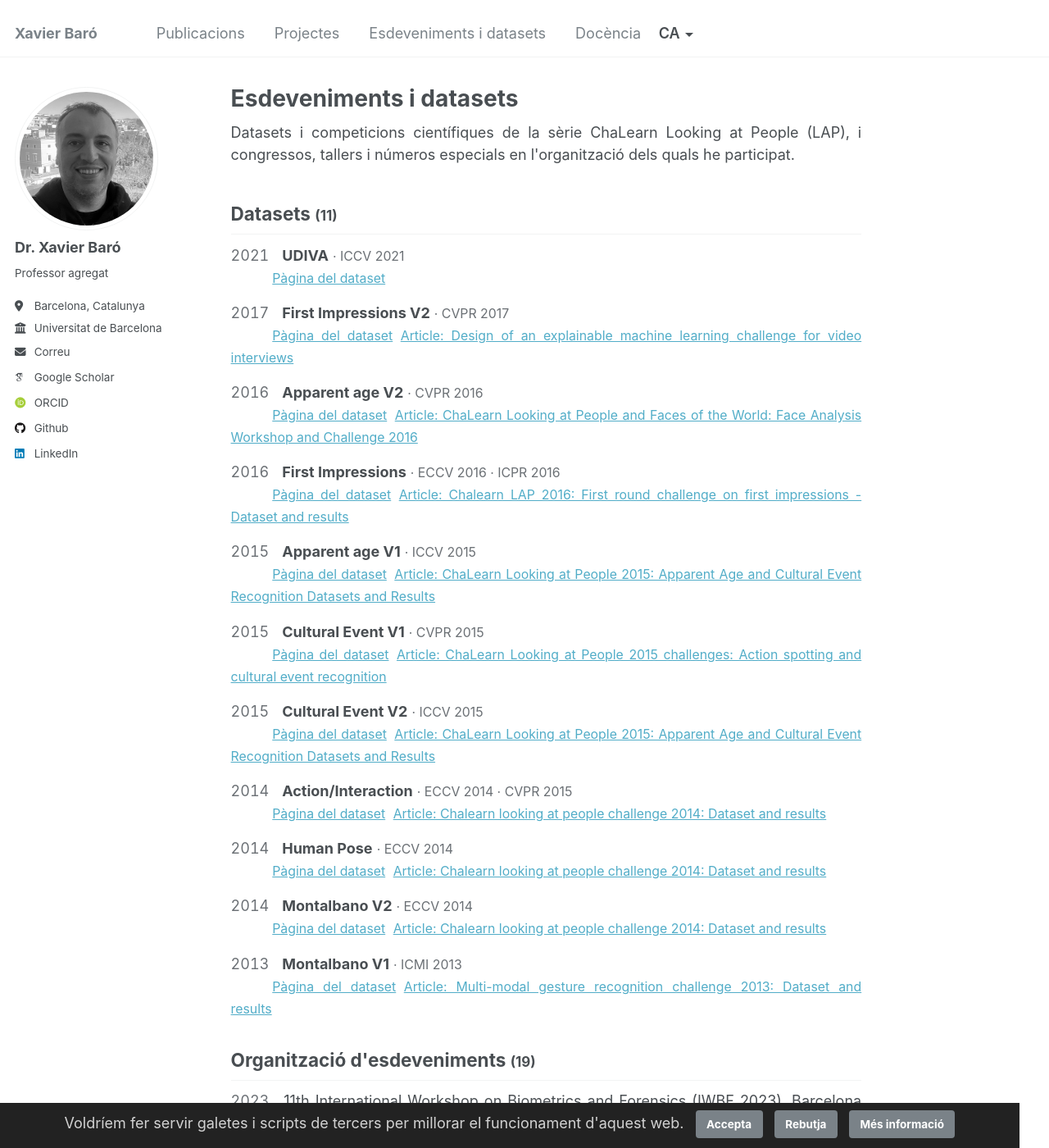
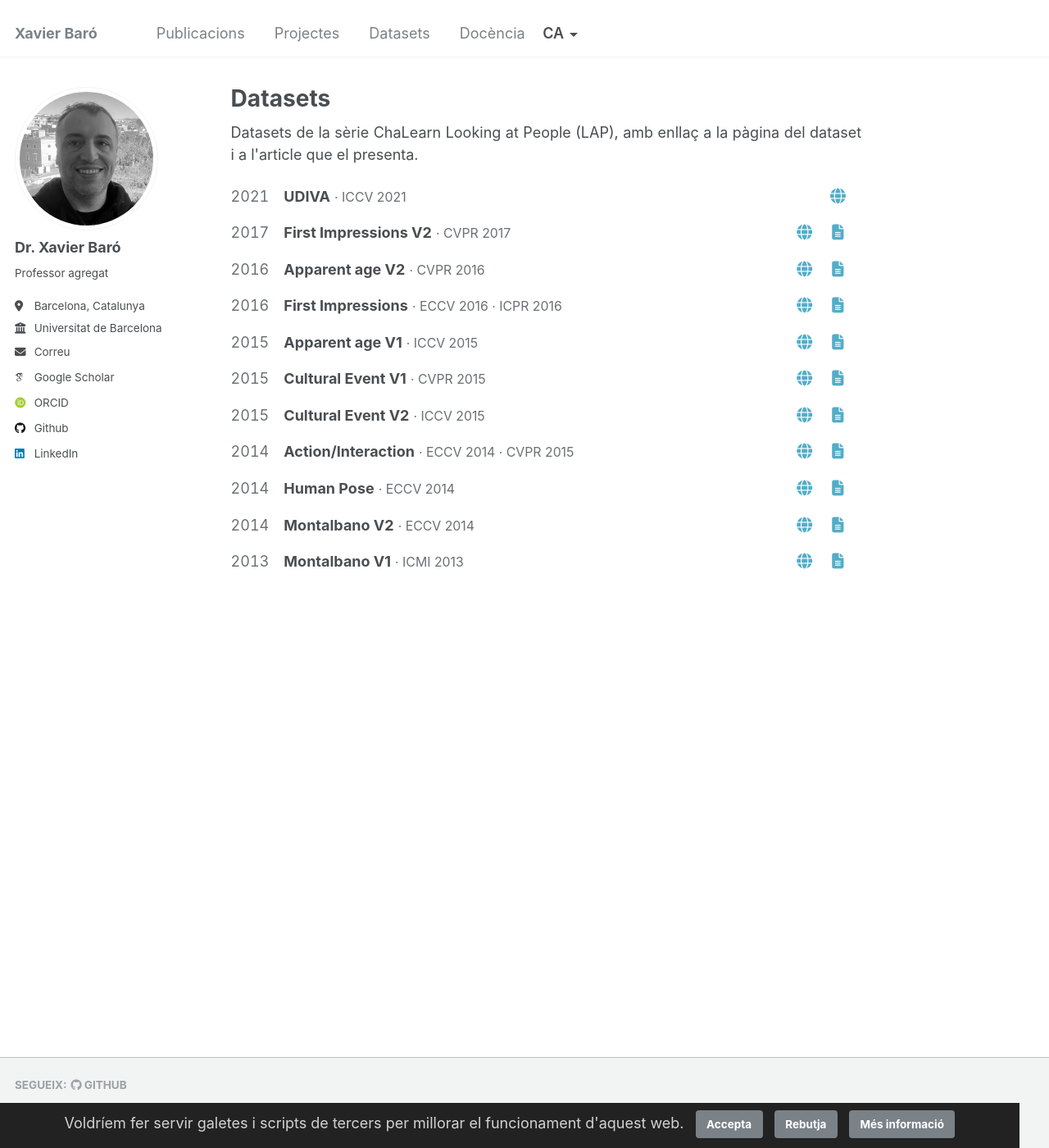
Before and after one commit to xbaro/xbaro.github.io, a Jekyll site: the page built from _pages/events.md, in a window 1280 px wide and 1400 px high. Shown: the whole window at 82% size. Built offline with Jekyll 4.4.1, drawn with Linux system fonts in a browser that asks for light colours; some web fonts are replaced; some of the changed text lies outside the part shown.

Commit message:
Datasets page: icon links, events tab hidden behind show_events flag
Co-Authored-By: Claude Sonnet 5.5 <noreply@anthropic.com>

```diff
--- a/_data/i18n.yml
+++ b/_data/i18n.yml
@@ -35,7 +35,7 @@ en:
   proj_type: "Project type"
   proj_none: "No projects match the filters."
   events: "Events and datasets"
-  events_intro: "Datasets and scientific competitions released within the ChaLearn Looking at People (LAP) series, and conferences, workshops and special issues I have helped organise."
+  events_intro: "Datasets released within the ChaLearn Looking at People (LAP) series, with a link to the dataset page and to the paper that presents it."
   ev_datasets: "Datasets"
   ev_events: "Event organisation"
   ev_special: "Special issues"
@@ -117,7 +117,7 @@ ca:
   proj_type: "Tipus de projecte"
   proj_none: "Cap projecte coincideix amb els filtres."
   events: "Esdeveniments i datasets"
-  events_intro: "Datasets i competicions científiques de la sèrie ChaLearn Looking at People (LAP), i congressos, tallers i números especials en l'organització dels quals he participat."
+  events_intro: "Datasets de la sèrie ChaLearn Looking at People (LAP), amb enllaç a la pàgina del dataset i a l'article que el presenta."
   ev_datasets: "Datasets"
   ev_events: "Organització d'esdeveniments"
   ev_special: "Números especials"
@@ -199,7 +199,7 @@ es:
   proj_type: "Tipo de proyecto"
   proj_none: "Ningún proyecto coincide con los filtros."
   events: "Eventos y datasets"
-  events_intro: "Datasets y competiciones científicas de la serie ChaLearn Looking at People (LAP), y congresos, talleres y números especiales en cuya organización he participado."
+  events_intro: "Datasets de la serie ChaLearn Looking at People (LAP), con enlace a la página del dataset y al artículo que lo presenta."
   ev_datasets: "Datasets"
   ev_events: "Organización de eventos"
   ev_special: "Números especiales"
--- a/_includes/events-list.html
+++ b/_includes/events-list.html
@@ -1,16 +1,19 @@
 {% assign L = page.lang | default: site.default_lang %}
 {% assign T = site.data.i18n[L] %}
 {% assign E = site.data.events %}
-<style>.ev-list{list-style:none;padding:0;margin:0}.ev-list li{margin:0 0 .9em}.ev-meta{font-size:.88em;color:#6b7075}.ev-meta a{margin-right:.6em}.ev-fam{margin-top:1.6em}.ev-year{display:inline-block;min-width:3.2em;font-variant-numeric:tabular-nums;color:#6b7075}.ev-role{font-size:.85em;color:#6b7075}</style>
+<style>.ev-list{list-style:none;padding:0;margin:0}.ev-list li{margin:0 0 .9em}.ev-meta{font-size:.88em;color:#6b7075}.ev-meta a{margin-right:.6em}.ev-fam{margin-top:1.6em}.ev-year{display:inline-block;min-width:3.2em;font-variant-numeric:tabular-nums;color:#6b7075}.ev-role{font-size:.85em;color:#6b7075}.ev-ico{margin-right:.9em;font-size:1.05em}.ev-ds li{display:flex;align-items:baseline;gap:.4em}.ev-ds .ev-name{flex:1}.ev-ds .ev-icons{white-space:nowrap}.ev-tabs{display:flex;gap:.4em;border-bottom:1px solid #d9dcdd;margin:1em 0}.ev-tabs button{background:none;border:0;border-bottom:3px solid transparent;padding:.4em .9em;font-size:1em;cursor:pointer;color:#6b7075}.ev-tabs button[aria-selected=true]{border-bottom-color:#2b2f33;color:#2b2f33;font-weight:600}</style>
 <p>{{ T.events_intro }}</p>
-<h2>{{ T.ev_datasets }} <small>({{ E.datasets.size }})</small></h2>
-<ul class="ev-list">
+{% if page.show_events %}
+<div class="ev-tabs" role="tablist"><button role="tab" id="tab-ds" aria-selected="true" aria-controls="pane-ds">{{ T.ev_datasets }} ({{ E.datasets.size }})</button><button role="tab" id="tab-ev" aria-selected="false" aria-controls="pane-ev">{{ T.ev_events }} ({{ E.events.size }})</button></div>
+<div id="pane-ds" role="tabpanel">
+<ul class="ev-list ev-ds">
 {% for d in E.datasets %}
-  <li><span class="ev-year">{{ d.year }}</span> <strong>{{ d.label }}</strong> <span class="ev-meta">· {{ d.venue }}</span><br>
-    <span class="ev-meta" style="margin-left:3.2em"><a href="{{ d.url }}" rel="noopener" target="_blank">{{ T.ev_dataset_page }}</a>{% if d.paper %}<a href="{% if d.paper.doi %}https://doi.org/{{ d.paper.doi }}{% else %}{{ d.paper.url }}{% endif %}" rel="noopener" target="_blank">{{ T.ev_paper }}: {{ d.paper.title }}</a>{% endif %}</span></li>
+  <li><span class="ev-year">{{ d.year }}</span> <span class="ev-name"><strong>{{ d.label }}</strong> <span class="ev-meta">· {{ d.venue }}</span></span>
+    <span class="ev-icons"><a class="ev-ico" href="{{ d.url }}" rel="noopener" target="_blank" title="{{ T.ev_dataset_page }}" aria-label="{{ T.ev_dataset_page }}: {{ d.label }}"><i class="fas fa-fw fa-globe" aria-hidden="true"></i></a>{% if d.paper %}<a class="ev-ico" href="{% if d.paper.doi %}https://doi.org/{{ d.paper.doi }}{% else %}{{ d.paper.url }}{% endif %}" rel="noopener" target="_blank" title="{{ T.ev_paper }}: {{ d.paper.title | escape }}" aria-label="{{ T.ev_paper }}: {{ d.label }}"><i class="fas fa-fw fa-file-lines" aria-hidden="true"></i></a>{% endif %}</span></li>
 {% endfor %}
 </ul>
-<h2 class="ev-fam">{{ T.ev_events }} <small>({{ E.events.size }})</small></h2>
+</div>
+<div id="pane-ev" role="tabpanel" hidden>
 <ul class="ev-list">
 {% for e in E.events %}
   <li><span class="ev-year">{{ e.year }}</span> {{ e.name }} <span class="ev-role">— {{ T.ev_role[e.role] }}</span>
@@ -19,3 +22,13 @@
 </ul>
 <h2 class="ev-fam">{{ T.ev_special }}</h2>
 <p>{% for s in E.special_issues %}{{ s.journal }} ({{ s.year }}){% unless forloop.last %} · {% endunless %}{% endfor %}</p>
+</div>
+<script>(function(){var a=document.getElementById('tab-ds'),b=document.getElementById('tab-ev'),p=document.getElementById('pane-ds'),q=document.getElementById('pane-ev');function s(x){var d=x===a;a.setAttribute('aria-selected',d);b.setAttribute('aria-selected',!d);p.hidden=!d;q.hidden=d}a.onclick=function(){s(a)};b.onclick=function(){s(b)};})();</script>
+{% else %}
+<ul class="ev-list ev-ds">
+{% for d in E.datasets %}
+  <li><span class="ev-year">{{ d.year }}</span> <span class="ev-name"><strong>{{ d.label }}</strong> <span class="ev-meta">· {{ d.venue }}</span></span>
+    <span class="ev-icons"><a class="ev-ico" href="{{ d.url }}" rel="noopener" target="_blank" title="{{ T.ev_dataset_page }}" aria-label="{{ T.ev_dataset_page }}: {{ d.label }}"><i class="fas fa-fw fa-globe" aria-hidden="true"></i></a>{% if d.paper %}<a class="ev-ico" href="{% if d.paper.doi %}https://doi.org/{{ d.paper.doi }}{% else %}{{ d.paper.url }}{% endif %}" rel="noopener" target="_blank" title="{{ T.ev_paper }}: {{ d.paper.title | escape }}" aria-label="{{ T.ev_paper }}: {{ d.label }}"><i class="fas fa-fw fa-file-lines" aria-hidden="true"></i></a>{% endif %}</span></li>
+{% endfor %}
+</ul>
+{% endif %}
--- a/_pages/en/events.md
+++ b/_pages/en/events.md
@@ -1,10 +1,11 @@
 ---
-title: "Events and datasets"
+title: "Datasets"
 layout: single
 lang: en
 translation_key: events
 permalink: /en/events/
 author_profile: true
+show_events: false
 ---
 
 {::nomarkdown}{% include events-list.html %}{:/nomarkdown}
--- a/_pages/events.md
+++ b/_pages/events.md
@@ -1,10 +1,11 @@
 ---
-title: "Esdeveniments i datasets"
+title: "Datasets"
 layout: single
 lang: ca
 translation_key: events
 permalink: /events/
 author_profile: true
+show_events: false
 ---
 
 {::nomarkdown}{% include events-list.html %}{:/nomarkdown}
```
Also changed, not shown: AGENTS.md (+4 -0 lines), _pages/es/events.md (+2 -1 lines).
